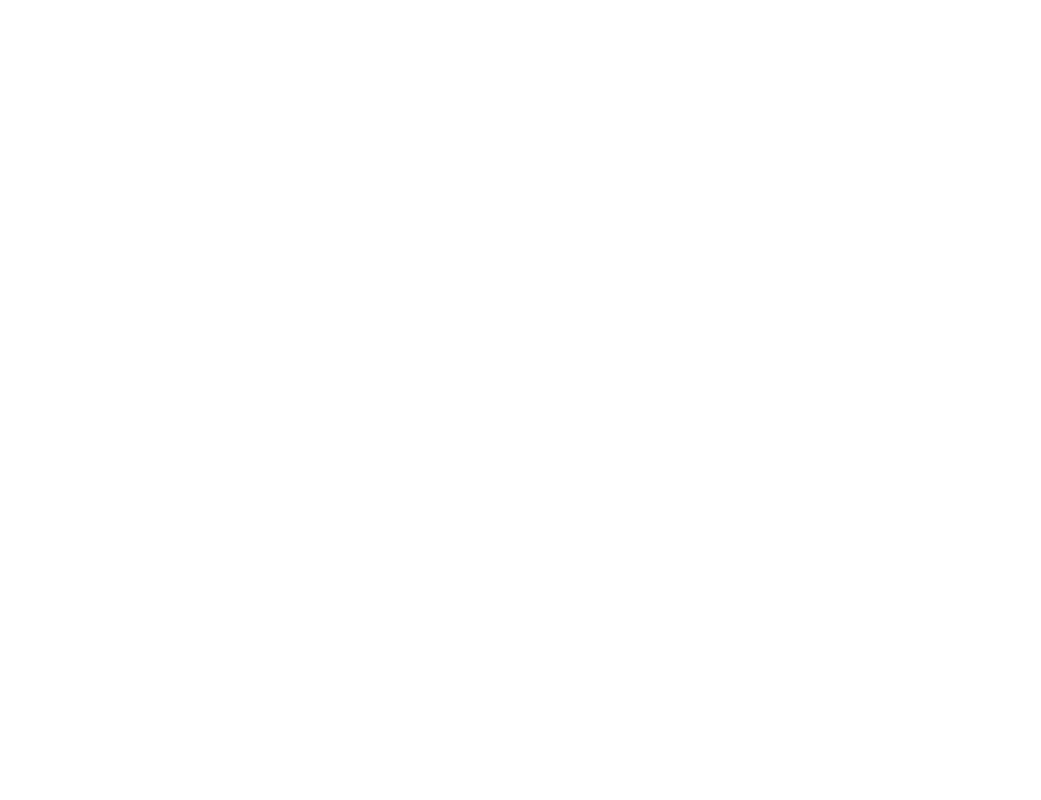
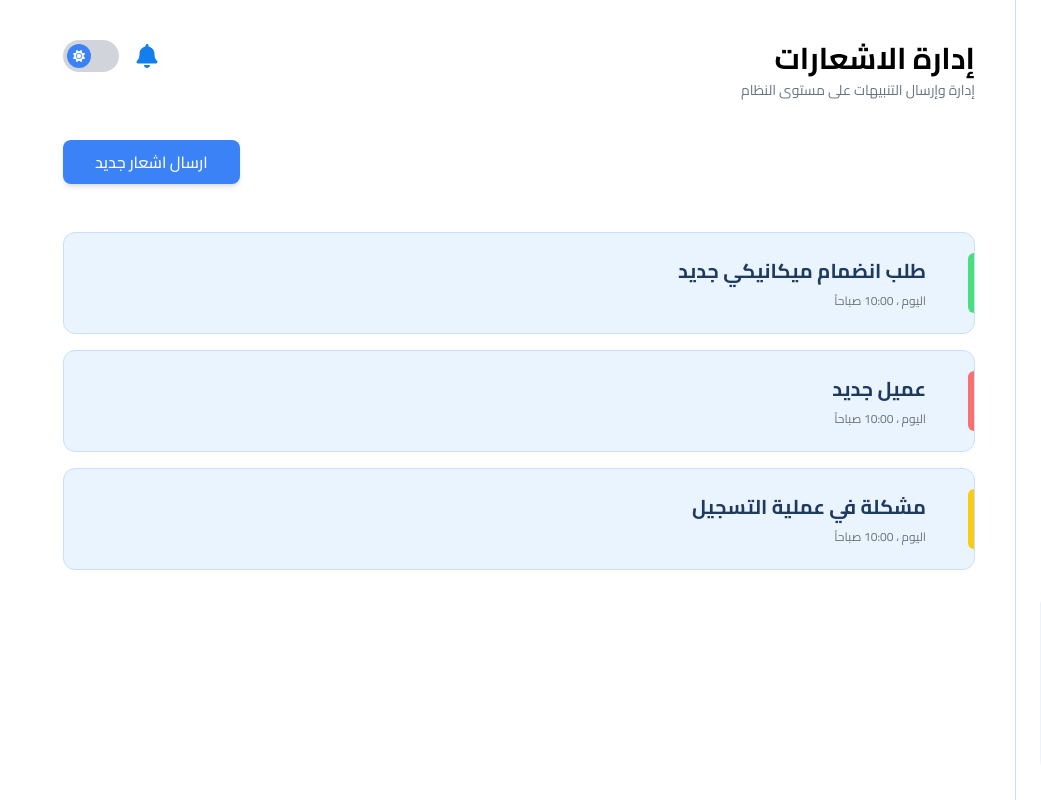
Before and after one commit to 3moor-dot/Gear_Up, a React (Vite) app: page /admin/notificationsmanagement in a window 1280 px wide. Before the commit this address had no page. Shown: the whole page, without its empty margins (239-1280 px from the left). Built offline with nearby package versions, Linux system fonts and the light colour scheme; a web font is replaced by a local one.

Commit message:
Notification management page

```diff
--- a/src/App.tsx
+++ b/src/App.tsx
@@ -19,6 +19,7 @@ import BookingManagement from "./pages/Admin/BookingManagement/BookingManagement
 import CitiesManagement from "./pages/Admin/CitiesManagement/CitiesManagement";
 import Reviews from "./pages/Admin/Reviews/Reviews";
 import ServicesManagement from "./pages/Admin/ServicesManagement/ServicesManagement";
+import NotificationsManagement from "./pages/Admin/NotificationsManagement/NotificationsManagement";
 import CustomerDashBoard from "./pages/Customer/dashboard";
 import MaintenanceReminders from "./pages/Customer/maintenance_reminders";
 import ServiceHistory from "./pages/Customer/service_history";
@@ -64,6 +65,7 @@ const App: React.FC = () => {
           <Route path="/admin/citiesmanagement" element={<CitiesManagement />} />
           <Route path="/admin/reviews" element={<Reviews />} />
           <Route path="/admin/services" element={<ServicesManagement />} />
+          <Route path="/admin/notificationsmanagement" element={<NotificationsManagement />} />
           <Route path="/admin/addsupervisor" element={<AddSupervisor dark={false} onClose={function (): void {
             throw new Error("Function not implemented.");
           } } />} />
--- a/src/components/AdminSidebar/AdminSidebar.tsx
+++ b/src/components/AdminSidebar/AdminSidebar.tsx
@@ -41,7 +41,7 @@ const AdminSidebar: React.FC = () => {
   <SidebarItem icon={<FaClipboardList />} label="الحجوزات" dark={dark} to="/admin/bookingmanagement" />
   <SidebarItem icon={<FaRegCommentDots />} label="المراجعات" dark={dark} to="/admin/Reviews" />
   <SidebarItem icon={<FaUsers />} label="المشرفين" dark={dark} to="/admin/supervisormanagement" />
-  <SidebarItem icon={<FaBell />} label="الإشعارات" dark={dark} to="/admin/notifications" />
+  <SidebarItem icon={<FaBell />} label="الإشعارات" dark={dark} to="/admin/NotificationsManagement" />
   <SidebarItem icon={<FaCog />} label="الخدمات" dark={dark} to="/admin/Services" />
   <SidebarItem icon={<FaMapMarkedAlt />} label="المحافظات" dark={dark} to="/admin/governorates" />
   <SidebarItem icon={<FaMapMarkedAlt />} label="المدن" dark={dark} to="/admin/CitiesManagement" />
--- /dev/null
+++ b/src/pages/Admin/NotificationsManagement/NotificationsManagement.tsx
@@ -0,0 +1,88 @@
+
+import React from "react";
+import AdminSidebar from "../../../components/AdminSidebar/AdminSidebar";
+import NotificationBell from "../../../components/NotificationBell/notification_bell";
+import { useTheme } from "../../../contexts/ThemeContext";
+import ThemeToggle from "../../../components/ThemeToggle/theme_toggle";
+
+const NotificationsManagement: React.FC = () => {
+  const { dark } = useTheme();
+
+  const notifications = [
+    { id: 1, title: "طلب انضمام ميكانيكي جديد", time: "اليوم ، 10:00 صباحاً", statusColor: "bg-green-400" },
+    { id: 2, title: "عميل جديد", time: "اليوم ، 10:00 صباحاً", statusColor: "bg-red-400" },
+    { id: 3, title: "مشكلة في عملية التسجيل", time: "اليوم ، 10:00 صباحاً", statusColor: "bg-yellow-400" },
+  ];
+
+  return (
+    <div
+      dir="rtl"
+      className={`flex h-screen w-full transition-colors duration-500
+        ${dark ? "bg-primary_BGD" : "bg-white"}`}
+    >
+
+
+      <AdminSidebar />
+
+      {/* main content*/}
+      <main className="flex-1 flex flex-col p-10 overflow-y-auto">
+
+
+        <div className="flex justify-between items-start mb-6">
+
+
+          <div className="text-right">
+
+            <h2 className={`text-3xl font-bold mb-1 ${dark ? "text-white" : "text-black"}`}>
+              إدارة الاشعارات
+            </h2>
+            <p className={`text-sm ${dark ? "text-gray-400" : "text-gray-500"}`}>
+              إدارة وإرسال التنبيهات على مستوى النظام
+            </p>
+          </div>
+
+
+          <div className="flex items-center gap-4">
+            <NotificationBell size={24} />
+            <ThemeToggle />
+          </div>
+        </div>
+
+
+        <div className="flex justify-end mt-4 mb-12">
+          <button className="bg-[#3B82F6] hover:bg-[#2563EB] text-white px-8 py-2.5 rounded-lg font-medium shadow-md transition-all active:scale-95">
+            ارسال اشعار جديد
+          </button>
+        </div>
+
+        {/* notification list*/}
+        <div className="max-w-full space-y-4">
+          {notifications.map((notif) => (
+            <div
+              key={notif.id}
+              className={`relative flex flex-col justify-center p-6 rounded-xl border transition-all duration-300
+                ${dark
+                  ? "bg-[#137FEC1A] border-[#1E2A44] hover:bg-[#137FEC2A]"
+                  : "bg-[#EAF4FF] border-[#C6E0FF] hover:bg-[#DCEEFF]"
+                }`}
+            >
+              {/* colored side*/}
+              <div className={`absolute right-0 top-1/2 -translate-y-1/2 w-1.5 h-3/5 rounded-l-full ${notif.statusColor}`} />
+
+              <div className="pr-6 text-right">
+                <h3 className={`font-bold text-xl ${dark ? "text-white" : "text-[#1E3A5F]"}`}>
+                  {notif.title}
+                </h3>
+                <span className={`text-xs mt-2 block ${dark ? "text-gray-400" : "text-gray-500"}`}>
+                  {notif.time}
+                </span>
+              </div>
+            </div>
+          ))}
+        </div>
+      </main>
+    </div>
+  );
+};
+
+export default NotificationsManagement;
```
